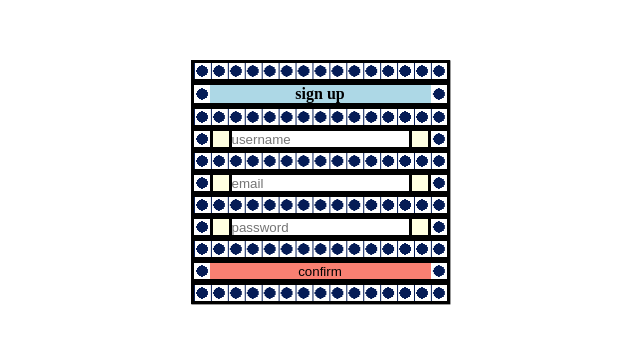
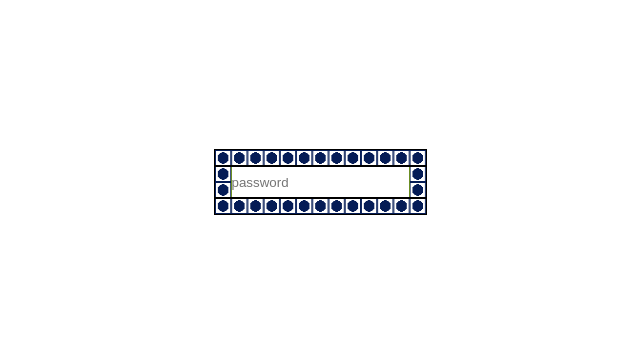
Before and after one commit to EGRrqq/sign-up_nuxt, a Nuxt app: page / in a window 1280 px wide. Shown: the part 218-562 px from the top of the page, without its empty margins (320-960 px from the left). Built offline with nearby package versions, Linux system fonts and the light colour scheme.

Commit message:
feat: input block

```diff
--- a/components/SweetForm.vue
+++ b/components/SweetForm.vue
@@ -3,43 +3,30 @@
 <style>
 :root {
   --form-gap: 1rem;
+  --form-border: 0.05rem;
 }
 
 form {
   background-color: white;
-  box-shadow: 0.25px 0.25px 0 0px rgba(0, 0, 0, 0.75),
-    0.5px 0.5px 0 0px rgba(0, 0, 0, 0.5);
 }
 
 input {
-  border-left: solid;
-  border-right: solid;
+  min-height: calc(var(--form-gap) * 2);
 }
 
 fieldset {
   display: grid;
 }
 
-.legend {
-  background: lightblue;
-  text-align: center;
-
-  flex-grow: 1;
-}
-
 .input-wrapper {
   display: grid;
-  padding: 0 var(--form-gap);
-  background: lightyellow;
 
-  border-left: solid;
-  border-right: solid;
-}
+  border: var(--form-border) solid transparent;
+  border-top: 0;
+  border-bottom: 0;
 
-.block-bg_separator {
-  background:
-    radial-gradient(circle at center, #051c56 50%, transparent 1%),
-    linear-gradient(90deg, #051c56 1px, transparent 1px);
+  /* padding: 0 var(--form-gap); */
+  background: olivedrab;
 }
 
 .block-bg {
@@ -47,70 +34,42 @@ fieldset {
     radial-gradient(circle at center, #051c56 50%, transparent 1%);
 }
 
+.block-bg_separator {
+  background:
+    radial-gradient(circle at center, #051c56 50%, transparent 1%),
+    linear-gradient(90deg, #051c56 var(--form-border), transparent 1%),
+    linear-gradient(270deg, #051c56 var(--form-border), transparent 1%),
+    linear-gradient(-180deg, #051c56 var(--form-border), transparent 1%),
+    linear-gradient(360deg, #051c56 var(--form-border), transparent 1%);
+}
+
 .block {
   background-size: var(--form-gap) var(--form-gap);
-  background-position: 0 center;
-  background-repeat: space;
+  /* background-position: 0 center; */
+  background-repeat: round;
 
   min-height: var(--form-gap);
-}
-
-#confirm-btn {
-  background: salmon;
-
-  flex-grow: 1;
 }
 
 .row {
   display: flex;
   padding: 0 var(--form-gap);
-  border: solid;
+  outline: var(--form-border) solid;
 }
 </style>
 
 <template>
   <form>
     <fieldset>
+      <div>
         <div class="row block block-bg_separator"></div>
-
-      <div class="row block block-bg">
-        <section class="legend">
-          <h4>sign up</h4>
-        </section>
-      </div>
-
-      <div class="row block block-bg_separator"></div>
-
-      <div class="row block block-bg">
-        <section class="input-wrapper">
-          <input id="username" placeholder="username" type="text" required />
-        </section>
-      </div>
-
-      <div class="row block block-bg_separator"></div>
-
-      <div class="row block block-bg">
-        <section class="input-wrapper">
-          <input id="email" placeholder="email" type="email" required />
-        </section>
-      </div>
-
-      <div class="row block block-bg_separator"></div>
-
-      <div class="row block block-bg">
+        <div class="row block block-bg_separator">
           <section class="input-wrapper">
             <input id="password" placeholder="password" type="password" required />
           </section>
         </div>
-
         <div class="row block block-bg_separator"></div>
-
-      <div class="row block block-bg">
-        <button id="confirm-btn">confirm</button>
       </div>
-
-      <div class="row block block-bg_separator"></div>
-
     </fieldset>
   </form>
 </template>
```
Lines whose indentation alone changed are shown as unchanged.
